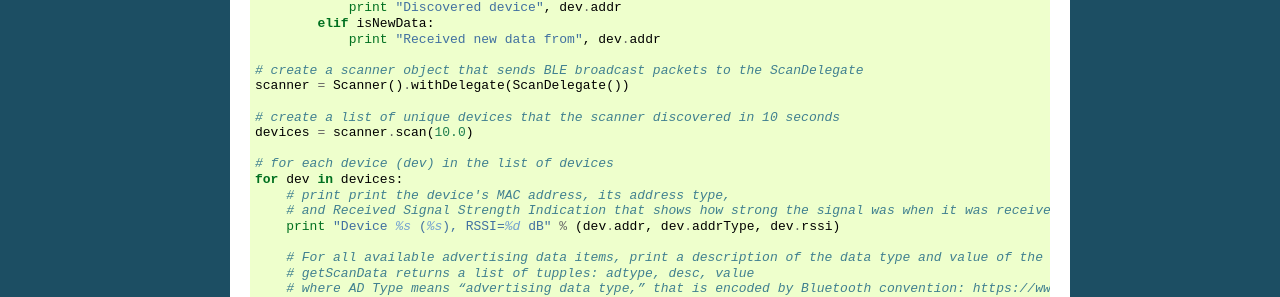
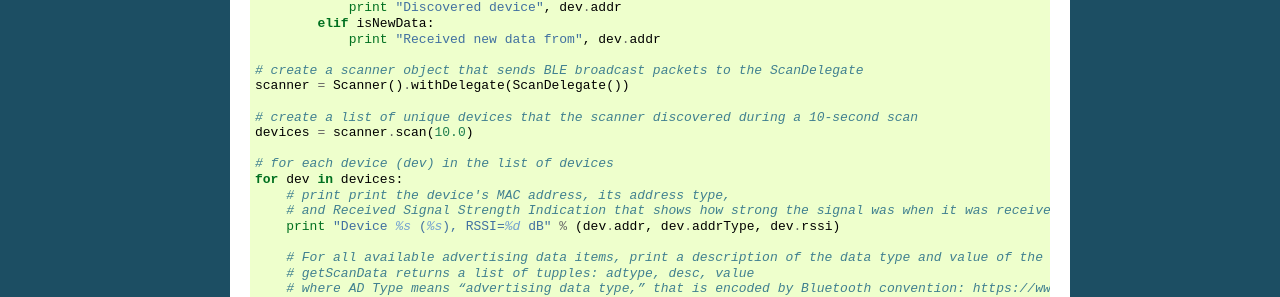
Before and after one commit to IanHarvey/bluepy, a Sphinx documentation site: the page built from docs/scanner.rst, in a window 1280 px wide. Shown: the part 1253-1550 px from the top of the page. Built offline with Sphinx 7.4.7, drawn with Linux system fonts in a browser that asks for light colours; pages that are not in the unit, such as notebooks, are missing from menus.

Commit message:
Update scanner.rst

```diff
--- a/docs/scanner.rst
+++ b/docs/scanner.rst
@@ -89,7 +89,7 @@ Basic code to run a LE device scan follows this example::
     # create a scanner object that sends BLE broadcast packets to the ScanDelegate
     scanner = Scanner().withDelegate(ScanDelegate())
 
-    # create a list of unique devices that the scanner discovered in 10 seconds
+    # create a list of unique devices that the scanner discovered during a 10-second scan
     devices = scanner.scan(10.0)
 
     # for each device (dev) in the list of devices
```
